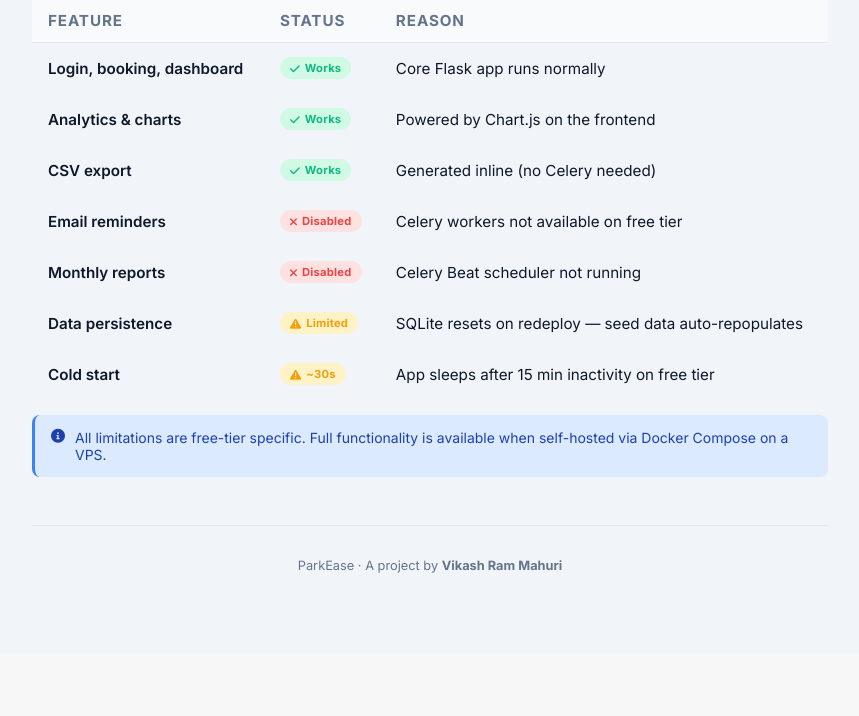
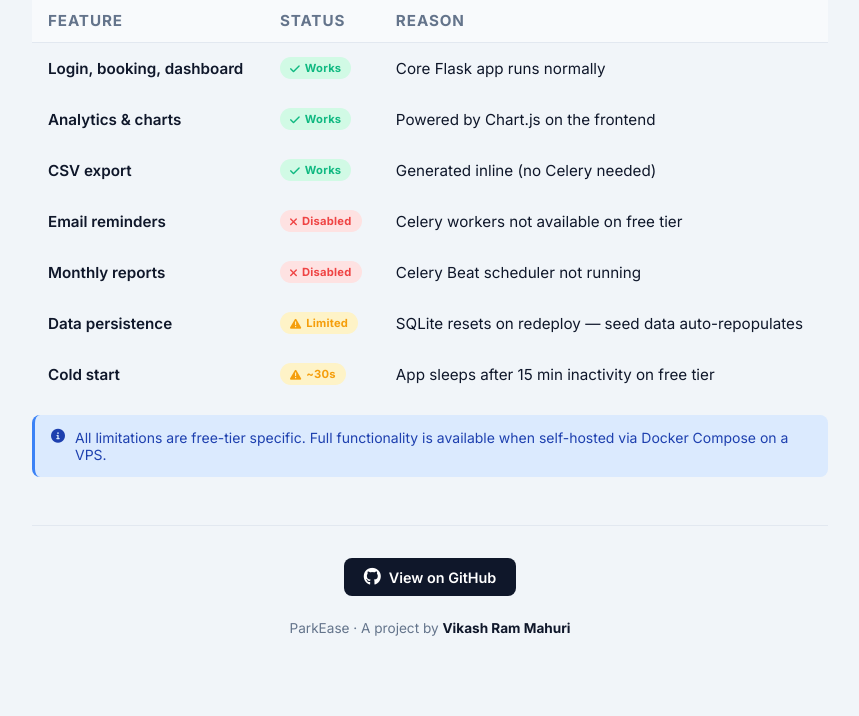
Before and after one commit to 21f1004623/vehicle-parking-v2, a Flask app: page /docs in a window 1280 px wide. Shown: the part 4159-4875 px from the top of the page, without its empty margins (330-1189 px from the left). Before the commit the page ends 4732 px from the top, so only its background shows below. Run offline with Flask 3, Linux system fonts and the light colour scheme.

Commit message:
feat: add GitHub link to docs page footer

```diff
--- a/templates/docs.html
+++ b/templates/docs.html
@@ -243,8 +243,15 @@
         </div>
       </section>
 
-      <div style="text-align:center;padding:2rem 0;color:var(--text-muted);font-size:.8rem;border-top:1px solid var(--border);margin-top:1rem;">
-        ParkEase · A project by <strong>Vikash Ram Mahuri</strong>
+      <div style="text-align:center;padding:2rem 0;border-top:1px solid var(--border);margin-top:1rem;">
+        <a href="https://github.com/21f1004623/vehicle-parking-v2" target="_blank"
+           style="display:inline-flex;align-items:center;gap:.5rem;background:var(--sidebar-bg);color:#fff;padding:.625rem 1.25rem;border-radius:8px;text-decoration:none;font-size:.9rem;font-weight:600;margin-bottom:1rem;transition:opacity .15s;"
+           onmouseover="this.style.opacity='.8'" onmouseout="this.style.opacity='1'">
+          <i class="fab fa-github" style="font-size:1.1rem;"></i> View on GitHub
+        </a>
+        <div style="color:var(--text-muted);font-size:.85rem;margin-top:.5rem;">
+          ParkEase · A project by <strong style="color:var(--text);">Vikash Ram Mahuri</strong>
+        </div>
       </div>
 
     </div><!-- /main content -->
```
